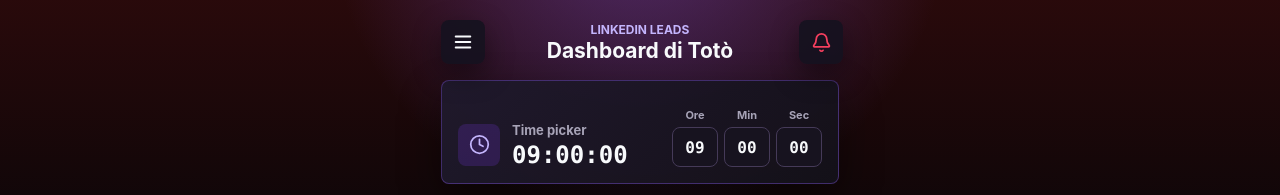
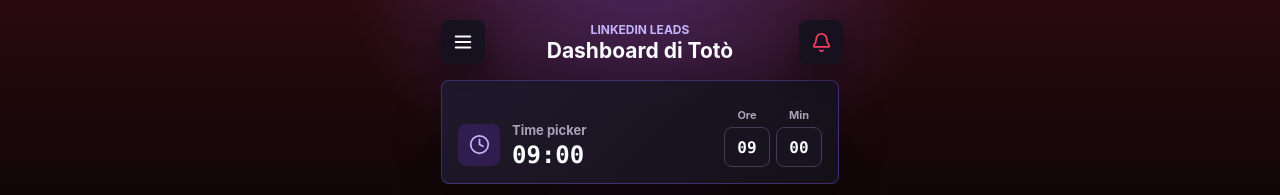
Before and after one commit to salvatoregiacalone04/Codex-linkedn-leads, a React (Vite) app: page / in a window 1280 px wide. Shown: the top 195 px of the page. Built offline with nearby package versions, Linux system fonts and the light colour scheme.

Commit message:
Remove seconds from time picker

```diff
--- a/src/App.jsx
+++ b/src/App.jsx
@@ -203,7 +203,6 @@ function setDateByType(date, value, type) {
 function TimePickerPanel({ date, setDate }) {
   const hourRef = React.useRef(null);
   const minuteRef = React.useRef(null);
-  const secondRef = React.useRef(null);
 
   return (
     <section className="time-picker-panel" aria-label="Selettore orario">
@@ -214,7 +213,7 @@ function TimePickerPanel({ date, setDate }) {
         <div>
           <p>Time picker</p>
           <strong>
-            {getDateByType(date, 'hours')}:{getDateByType(date, 'minutes')}:{getDateByType(date, 'seconds')}
+            {getDateByType(date, 'hours')}:{getDateByType(date, 'minutes')}
           </strong>
         </div>
       </div>
@@ -234,15 +233,6 @@ function TimePickerPanel({ date, setDate }) {
           setDate={setDate}
           ref={minuteRef}
           onLeftFocus={() => hourRef.current?.focus()}
-          onRightFocus={() => secondRef.current?.focus()}
-        />
-        <TimePickerInput
-          label="Sec"
-          picker="seconds"
-          date={date}
-          setDate={setDate}
-          ref={secondRef}
-          onLeftFocus={() => minuteRef.current?.focus()}
         />
       </div>
     </section>
--- a/src/styles.css
+++ b/src/styles.css
@@ -147,7 +147,7 @@ button {
 
 .time-picker-panel {
   display: grid;
-  grid-template-columns: minmax(0, 1fr) auto;
+  grid-template-columns: minmax(0, 1fr) max-content;
   align-items: end;
   gap: 14px;
   min-height: 104px;
@@ -189,12 +189,14 @@ button {
   font-size: 24px;
   line-height: 1;
   letter-spacing: 0;
+  white-space: nowrap;
 }
 
 .time-picker-controls {
   display: flex;
   align-items: end;
   gap: 6px;
+  flex: 0 0 auto;
 }
 
 .time-picker-field {
```
